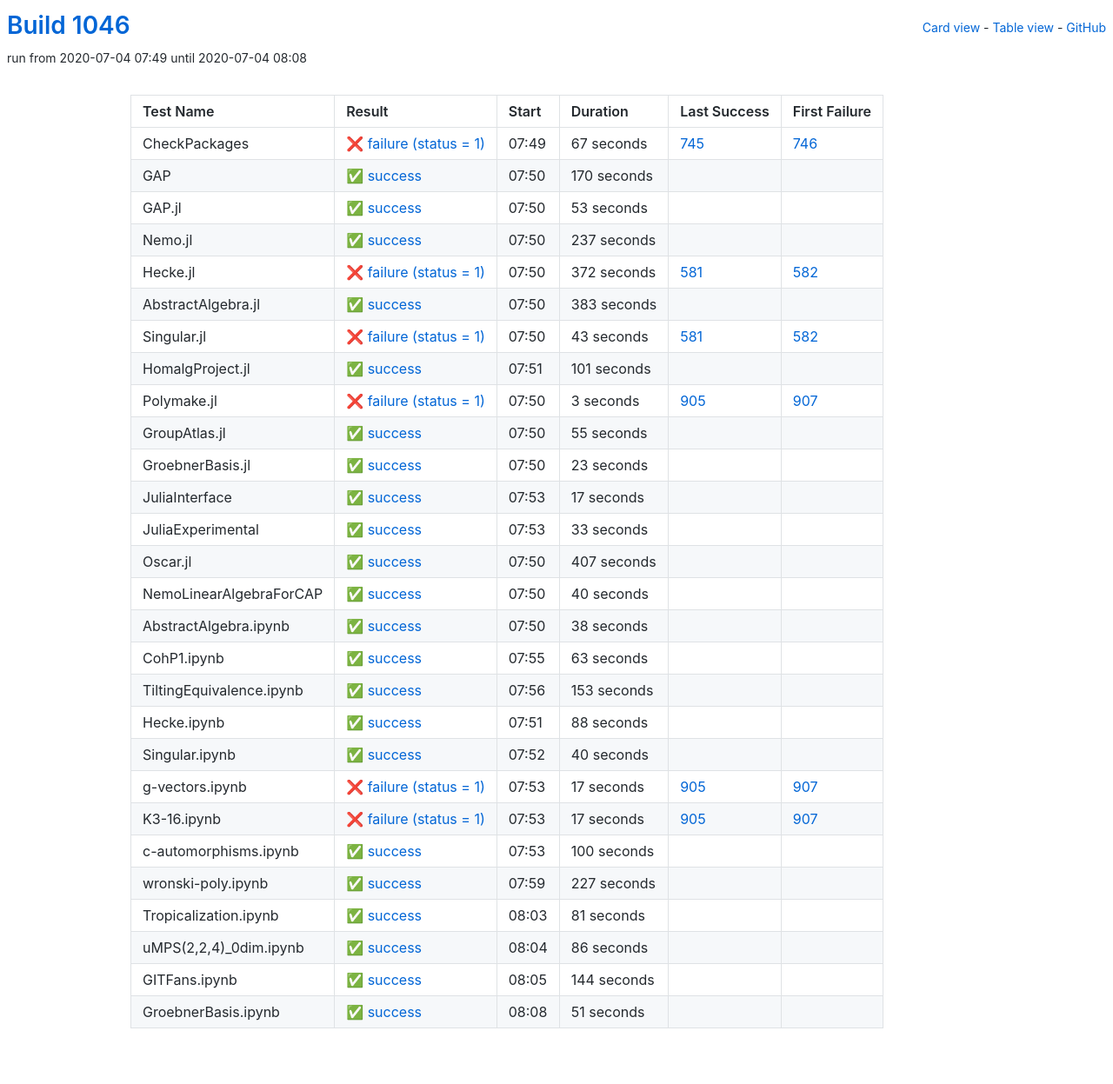
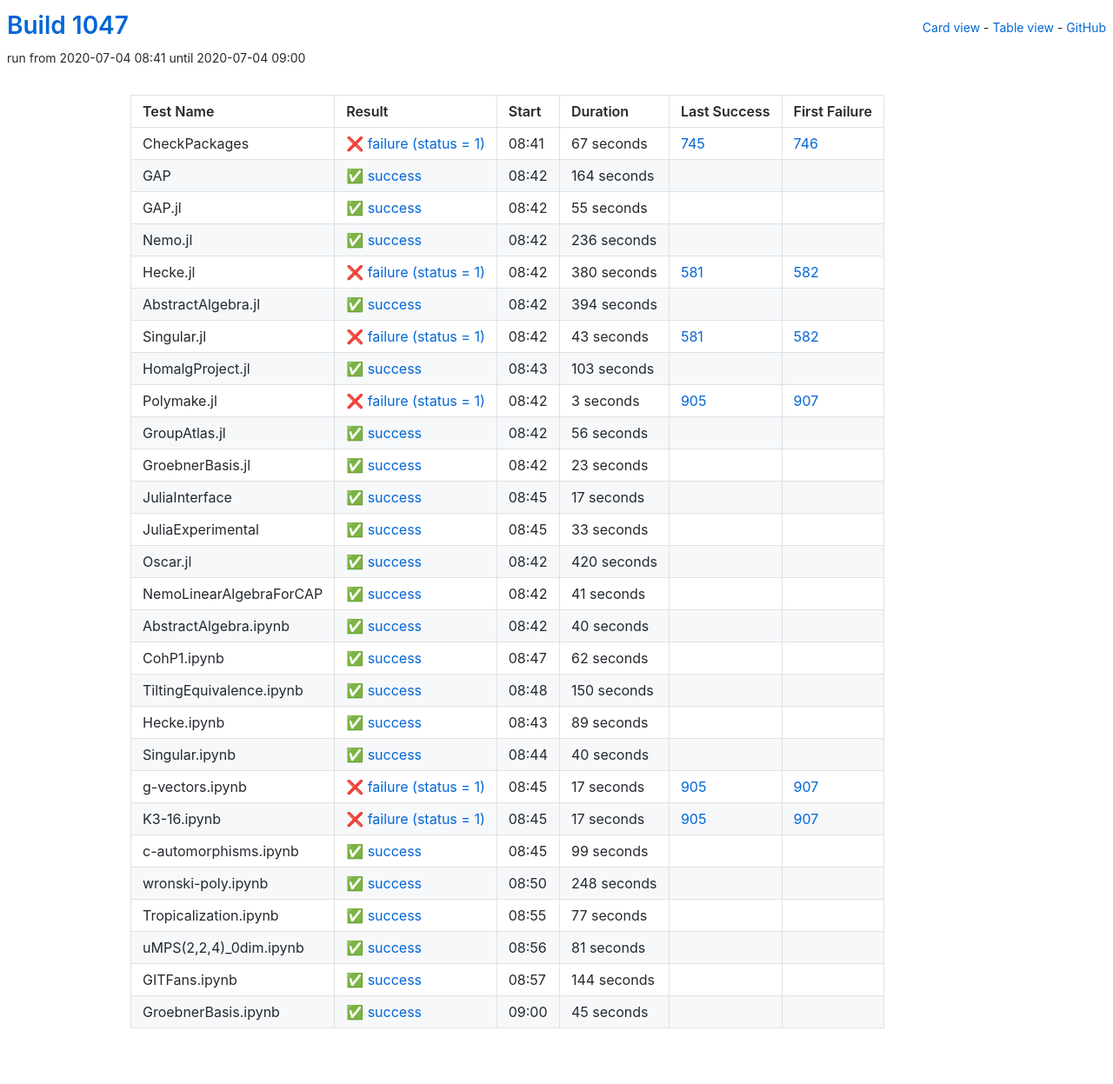
Before and after one commit to oscar-system/oscar-ci-status-1.4, a Jekyll site: the page built from table.html, in a window 1280 px wide. Shown: the whole page at 87% size. Built offline with Jekyll 4.4.1, drawn with Linux system fonts in a browser that asks for light colours.

Commit message:
Build #1047

```diff
--- a/_data/ci.yml
+++ b/_data/ci.yml
@@ -1,6 +1,6 @@
 ---
-build: 1046
-build_url: https://oscarci.mathematik.uni-kl.de/job/oscar-julia-1.4/1046/
+build: 1047
+build_url: https://oscarci.mathematik.uni-kl.de/job/oscar-julia-1.4/1047/
 job: oscar-julia-1.4
 organization: oscar-system
 repo: oscar-ci-status-1.4
@@ -8,8 +8,8 @@ repourl: https://github.com/oscar-system/oscar-ci-status-1.4
 tests:
 - name: CheckPackages
   id: checkpackages
-  log: https://oscarci.mathematik.uni-kl.de/job/oscar-julia-1.4/1046/artifact/logs/build-1046/CheckPackages.log
-  start: 2020-07-04 07:49
+  log: https://oscarci.mathematik.uni-kl.de/job/oscar-julia-1.4/1047/artifact/logs/build-1047/CheckPackages.log
+  start: 2020-07-04 08:41
   success: false
   exitcode: 1
   status: failure
@@ -20,68 +20,68 @@ tests:
   first_failure_url: https://oscarci.mathematik.uni-kl.de/job/oscar-julia-1.4/746/
 - name: GAP
   id: gap
-  log: https://oscarci.mathematik.uni-kl.de/job/oscar-julia-1.4/1046/artifact/logs/build-1046/GAP.log
-  start: 2020-07-04 07:50
+  log: https://oscarci.mathematik.uni-kl.de/job/oscar-julia-1.4/1047/artifact/logs/build-1047/GAP.log
+  start: 2020-07-04 08:42
   success: true
   exitcode: 0
   status: success
-  duration: 170
+  duration: 164
   last_success: false
   last_success_url:
   first_failure: false
   first_failure_url:
 - name: GAP.jl
   id: gap-jl
-  log: https://oscarci.mathematik.uni-kl.de/job/oscar-julia-1.4/1046/artifact/logs/build-1046/GAP.jl.log
-  start: 2020-07-04 07:50
+  log: https://oscarci.mathematik.uni-kl.de/job/oscar-julia-1.4/1047/artifact/logs/build-1047/GAP.jl.log
+  start: 2020-07-04 08:42
   success: true
   exitcode: 0
   status: success
-  duration: 53
+  duration: 55
   last_success: false
   last_success_url:
   first_failure: false
   first_failure_url:
 - name: Nemo.jl
   id: nemo-jl
-  log: https://oscarci.mathematik.uni-kl.de/job/oscar-julia-1.4/1046/artifact/logs/build-1046/Nemo.jl.log
-  start: 2020-07-04 07:50
+  log: https://oscarci.mathematik.uni-kl.de/job/oscar-julia-1.4/1047/artifact/logs/build-1047/Nemo.jl.log
+  start: 2020-07-04 08:42
   success: true
   exitcode: 0
   status: success
-  duration: 237
+  duration: 236
   last_success: false
   last_success_url:
   first_failure: false
   first_failure_url:
 - name: Hecke.jl
   id: hecke-jl
-  log: https://oscarci.mathematik.uni-kl.de/job/oscar-julia-1.4/1046/artifact/logs/build-1046/Hecke.jl.log
-  start: 2020-07-04 07:50
+  log: https://oscarci.mathematik.uni-kl.de/job/oscar-julia-1.4/1047/artifact/logs/build-1047/Hecke.jl.log
+  start: 2020-07-04 08:42
   success: false
   exitcode: 1
   status: failure
-  duration: 372
+  duration: 380
   last_success: 581
   last_success_url: https://oscarci.mathematik.uni-kl.de/job/oscar-julia-1.4/581/
   first_failure: 582
   first_failure_url: https://oscarci.mathematik.uni-kl.de/job/oscar-julia-1.4/582/
 - name: AbstractAlgebra.jl
   id: abstractalgebra-jl
-  log: https://oscarci.mathematik.uni-kl.de/job/oscar-julia-1.4/1046/artifact/logs/build-1046/AbstractAlgebra.jl.log
-  start: 2020-07-04 07:50
+  log: https://oscarci.mathematik.uni-kl.de/job/oscar-julia-1.4/1047/artifact/logs/build-1047/AbstractAlgebra.jl.log
+  start: 2020-07-04 08:42
   success: true
   exitcode: 0
   status: success
-  duration: 383
+  duration: 394
   last_success: false
   last_success_url:
   first_failure: false
   first_failure_url:
 - name: Singular.jl
   id: singular-jl
-  log: https://oscarci.mathematik.uni-kl.de/job/oscar-julia-1.4/1046/artifact/logs/build-1046/Singular.jl.log
-  start: 2020-07-04 07:50
+  log: https://oscarci.mathematik.uni-kl.de/job/oscar-julia-1.4/1047/artifact/logs/build-1047/Singular.jl.log
+  start: 2020-07-04 08:42
   success: false
   exitcode: 1
   status: failure
@@ -92,20 +92,20 @@ tests:
   first_failure_url: https://oscarci.mathematik.uni-kl.de/job/oscar-julia-1.4/582/
 - name: HomalgProject.jl
   id: homalgproject-jl
-  log: https://oscarci.mathematik.uni-kl.de/job/oscar-julia-1.4/1046/artifact/logs/build-1046/HomalgProject.jl.log
-  start: 2020-07-04 07:51
+  log: https://oscarci.mathematik.uni-kl.de/job/oscar-julia-1.4/1047/artifact/logs/build-1047/HomalgProject.jl.log
+  start: 2020-07-04 08:43
   success: true
   exitcode: 0
   status: success
-  duration: 101
+  duration: 103
   last_success: false
   last_success_url:
   first_failure: false
   first_failure_url:
 - name: Polymake.jl
   id: polymake-jl
-  log: https://oscarci.mathematik.uni-kl.de/job/oscar-julia-1.4/1046/artifact/logs/build-1046/Polymake.jl.log
-  start: 2020-07-04 07:50
+  log: https://oscarci.mathematik.uni-kl.de/job/oscar-julia-1.4/1047/artifact/logs/build-1047/Polymake.jl.log
+  start: 2020-07-04 08:42
   success: false
   exitcode: 1
   status: failure
@@ -116,20 +116,20 @@ tests:
   first_failure_url: https://oscarci.mathematik.uni-kl.de/job/oscar-julia-1.4/907/
 - name: GroupAtlas.jl
   id: groupatlas-jl
-  log: https://oscarci.mathematik.uni-kl.de/job/oscar-julia-1.4/1046/artifact/logs/build-1046/GroupAtlas.jl.log
-  start: 2020-07-04 07:50
+  log: https://oscarci.mathematik.uni-kl.de/job/oscar-julia-1.4/1047/artifact/logs/build-1047/GroupAtlas.jl.log
+  start: 2020-07-04 08:42
   success: true
   exitcode: 0
   status: success
-  duration: 55
+  duration: 56
   last_success: false
   last_success_url:
   first_failure: false
   first_failure_url:
 - name: GroebnerBasis.jl
   id: groebnerbasis-jl
-  log: https://oscarci.mathematik.uni-kl.de/job/oscar-julia-1.4/1046/artifact/logs/build-1046/GroebnerBasis.jl.log
-  start: 2020-07-04 07:50
+  log: https://oscarci.mathematik.uni-kl.de/job/oscar-julia-1.4/1047/artifact/logs/build-1047/GroebnerBasis.jl.log
+  start: 2020-07-04 08:42
   success: true
   exitcode: 0
   status: success
@@ -140,8 +140,8 @@ tests:
   first_failure_url:
 - name: JuliaInterface
   id: juliainterface
-  log: https://oscarci.mathematik.uni-kl.de/job/oscar-julia-1.4/1046/artifact/logs/build-1046/JuliaInterface.log
-  start: 2020-07-04 07:53
+  log: https://oscarci.mathematik.uni-kl.de/job/oscar-julia-1.4/1047/artifact/logs/build-1047/JuliaInterface.log
+  start: 2020-07-04 08:45
   success: true
   exitcode: 0
   status: success
@@ -152,8 +152,8 @@ tests:
   first_failure_url:
 - name: JuliaExperimental
   id: juliaexperimental
-  log: https://oscarci.mathematik.uni-kl.de/job/oscar-julia-1.4/1046/artifact/logs/build-1046/JuliaExperimental.log
-  start: 2020-07-04 07:53
+  log: https://oscarci.mathematik.uni-kl.de/job/oscar-julia-1.4/1047/artifact/logs/build-1047/JuliaExperimental.log
+  start: 2020-07-04 08:45
   success: true
   exitcode: 0
   status: success
@@ -164,20 +164,32 @@ tests:
   first_failure_url:
 - name: Oscar.jl
   id: oscar-jl
-  log: https://oscarci.mathematik.uni-kl.de/job/oscar-julia-1.4/1046/artifact/logs/build-1046/Oscar.jl.log
-  start: 2020-07-04 07:50
+  log: https://oscarci.mathematik.uni-kl.de/job/oscar-julia-1.4/1047/artifact/logs/build-1047/Oscar.jl.log
+  start: 2020-07-04 08:42
   success: true
   exitcode: 0
   status: success
-  duration: 407
+  duration: 420
   last_success: false
   last_success_url:
   first_failure: false
   first_failure_url:
 - name: NemoLinearAlgebraForCAP
   id: nemolinearalgebraforcap
-  log: https://oscarci.mathematik.uni-kl.de/job/oscar-julia-1.4/1046/artifact/logs/build-1046/NemoLinearAlgebraForCAP.log
-  start: 2020-07-04 07:50
+  log: https://oscarci.mathematik.uni-kl.de/job/oscar-julia-1.4/1047/artifact/logs/build-1047/NemoLinearAlgebraForCAP.log
+  start: 2020-07-04 08:42
+  success: true
+  exitcode: 0
+  status: success
+  duration: 41
+  last_success: false
+  last_success_url:
+  first_failure: false
+  first_failure_url:
+- name: AbstractAlgebra.ipynb
+  id: abstractalgebra-ipynb
+  log: https://oscarci.mathematik.uni-kl.de/job/oscar-julia-1.4/1047/artifact/logs/build-1047/AbstractAlgebra.ipynb.log
+  start: 2020-07-04 08:42
   success: true
   exitcode: 0
   status: success
@@ -186,58 +198,46 @@ tests:
   last_success_url:
   first_failure: false
   first_failure_url:
-- name: AbstractAlgebra.ipynb
-  id: abstractalgebra-ipynb
-  log: https://oscarci.mathematik.uni-kl.de/job/oscar-julia-1.4/1046/artifact/logs/build-1046/AbstractAlgebra.ipynb.log
-  start: 2020-07-04 07:50
+- name: CohP1.ipynb
+  id: cohp1-ipynb
+  log: https://oscarci.mathematik.uni-kl.de/job/oscar-julia-1.4/1047/artifact/logs/build-1047/CohP1.ipynb.log
+  start: 2020-07-04 08:47
   success: true
   exitcode: 0
   status: success
-  duration: 38
-  last_success: false
-  last_success_url:
-  first_failure: false
-  first_failure_url:
-- name: CohP1.ipynb
-  id: cohp1-ipynb
-  log: https://oscarci.mathematik.uni-kl.de/job/oscar-julia-1.4/1046/artifact/logs/build-1046/CohP1.ipynb.log
-  start: 2020-07-04 07:55
-  success: true
-  exitcode: 0
-  status: success
-  duration: 63
+  duration: 62
   last_success: false
   last_success_url:
   first_failure: false
   first_failure_url:
 - name: TiltingEquivalence.ipynb
   id: tiltingequivalence-ipynb
-  log: https://oscarci.mathematik.uni-kl.de/job/oscar-julia-1.4/1046/artifact/logs/build-1046/TiltingEquivalence.ipynb.log
-  start: 2020-07-04 07:56
+  log: https://oscarci.mathematik.uni-kl.de/job/oscar-julia-1.4/1047/artifact/logs/build-1047/TiltingEquivalence.ipynb.log
+  start: 2020-07-04 08:48
   success: true
   exitcode: 0
   status: success
-  duration: 153
+  duration: 150
   last_success: false
   last_success_url:
   first_failure: false
   first_failure_url:
 - name: Hecke.ipynb
   id: hecke-ipynb
-  log: https://oscarci.mathematik.uni-kl.de/job/oscar-julia-1.4/1046/artifact/logs/build-1046/Hecke.ipynb.log
-  start: 2020-07-04 07:51
+  log: https://oscarci.mathematik.uni-kl.de/job/oscar-julia-1.4/1047/artifact/logs/build-1047/Hecke.ipynb.log
+  start: 2020-07-04 08:43
   success: true
   exitcode: 0
   status: success
-  duration: 88
+  duration: 89
   last_success: false
   last_success_url:
   first_failure: false
   first_failure_url:
 - name: Singular.ipynb
   id: singular-ipynb
-  log: https://oscarci.mathematik.uni-kl.de/job/oscar-julia-1.4/1046/artifact/logs/build-1046/Singular.ipynb.log
-  start: 2020-07-04 07:52
+  log: https://oscarci.mathematik.uni-kl.de/job/oscar-julia-1.4/1047/artifact/logs/build-1047/Singular.ipynb.log
+  start: 2020-07-04 08:44
   success: true
   exitcode: 0
   status: success
@@ -248,8 +248,8 @@ tests:
   first_failure_url:
 - name: g-vectors.ipynb
   id: g-vectors-ipynb
-  log: https://oscarci.mathematik.uni-kl.de/job/oscar-julia-1.4/1046/artifact/logs/build-1046/g-vectors.ipynb.log
-  start: 2020-07-04 07:53
+  log: https://oscarci.mathematik.uni-kl.de/job/oscar-julia-1.4/1047/artifact/logs/build-1047/g-vectors.ipynb.log
+  start: 2020-07-04 08:45
   success: false
   exitcode: 1
   status: failure
@@ -260,8 +260,8 @@ tests:
   first_failure_url: https://oscarci.mathematik.uni-kl.de/job/oscar-julia-1.4/907/
 - name: K3-16.ipynb
   id: k3-16-ipynb
-  log: https://oscarci.mathematik.uni-kl.de/job/oscar-julia-1.4/1046/artifact/logs/build-1046/K3-16.ipynb.log
-  start: 2020-07-04 07:53
+  log: https://oscarci.mathematik.uni-kl.de/job/oscar-julia-1.4/1047/artifact/logs/build-1047/K3-16.ipynb.log
+  start: 2020-07-04 08:45
   success: false
   exitcode: 1
   status: failure
@@ -272,32 +272,44 @@ tests:
   first_failure_url: https://oscarci.mathematik.uni-kl.de/job/oscar-julia-1.4/907/
 - name: c-automorphisms.ipynb
   id: c-automorphisms-ipynb
-  log: https://oscarci.mathematik.uni-kl.de/job/oscar-julia-1.4/1046/artifact/logs/build-1046/c-automorphisms.ipynb.log
-  start: 2020-07-04 07:53
+  log: https://oscarci.mathematik.uni-kl.de/job/oscar-julia-1.4/1047/artifact/logs/build-1047/c-automorphisms.ipynb.log
+  start: 2020-07-04 08:45
   success: true
   exitcode: 0
   status: success
-  duration: 100
+  duration: 99
   last_success: false
   last_success_url:
   first_failure: false
   first_failure_url:
 - name: wronski-poly.ipynb
   id: wronski-poly-ipynb
-  log: https://oscarci.mathematik.uni-kl.de/job/oscar-julia-1.4/1046/artifact/logs/build-1046/wronski-poly.ipynb.log
-  start: 2020-07-04 07:59
+  log: https://oscarci.mathematik.uni-kl.de/job/oscar-julia-1.4/1047/artifact/logs/build-1047/wronski-poly.ipynb.log
+  start: 2020-07-04 08:50
   success: true
   exitcode: 0
   status: success
-  duration: 227
+  duration: 248
   last_success: false
   last_success_url:
   first_failure: false
   first_failure_url:
 - name: Tropicalization.ipynb
   id: tropicalization-ipynb
-  log: https://oscarci.mathematik.uni-kl.de/job/oscar-julia-1.4/1046/artifact/logs/build-1046/Tropicalization.ipynb.log
-  start: 2020-07-04 08:03
+  log: https://oscarci.mathematik.uni-kl.de/job/oscar-julia-1.4/1047/artifact/logs/build-1047/Tropicalization.ipynb.log
+  start: 2020-07-04 08:55
+  success: true
+  exitcode: 0
+  status: success
+  duration: 77
+  last_success: false
+  last_success_url:
+  first_failure: false
+  first_failure_url:
+- name: uMPS(2,2,4)_0dim.ipynb
+  id: umps-2-2-4-0dim-ipynb
+  log: https://oscarci.mathematik.uni-kl.de/job/oscar-julia-1.4/1047/artifact/logs/build-1047/uMPS-2-2-4-_0dim.ipynb.log
+  start: 2020-07-04 08:56
   success: true
   exitcode: 0
   status: success
@@ -306,22 +318,10 @@ tests:
   last_success_url:
   first_failure: false
   first_failure_url:
-- name: uMPS(2,2,4)_0dim.ipynb
-  id: umps-2-2-4-0dim-ipynb
-  log: https://oscarci.mathematik.uni-kl.de/job/oscar-julia-1.4/1046/artifact/logs/build-1046/uMPS-2-2-4-_0dim.ipynb.log
-  start: 2020-07-04 08:04
-  success: true
-  exitcode: 0
-  status: success
-  duration: 86
-  last_success: false
-  last_success_url:
-  first_failure: false
-  first_failure_url:
 - name: GITFans.ipynb
   id: gitfans-ipynb
-  log: https://oscarci.mathematik.uni-kl.de/job/oscar-julia-1.4/1046/artifact/logs/build-1046/GITFans.ipynb.log
-  start: 2020-07-04 08:05
+  log: https://oscarci.mathematik.uni-kl.de/job/oscar-julia-1.4/1047/artifact/logs/build-1047/GITFans.ipynb.log
+  start: 2020-07-04 08:57
   success: true
   exitcode: 0
   status: success
@@ -332,12 +332,12 @@ tests:
   first_failure_url:
 - name: GroebnerBasis.ipynb
   id: groebnerbasis-ipynb
-  log: https://oscarci.mathematik.uni-kl.de/job/oscar-julia-1.4/1046/artifact/logs/build-1046/GroebnerBasis.ipynb.log
-  start: 2020-07-04 08:08
+  log: https://oscarci.mathematik.uni-kl.de/job/oscar-julia-1.4/1047/artifact/logs/build-1047/GroebnerBasis.ipynb.log
+  start: 2020-07-04 09:00
   success: true
   exitcode: 0
   status: success
-  duration: 51
+  duration: 45
   last_success: false
   last_success_url:
   first_failure: false
```
Also changed, not shown: README.md.
